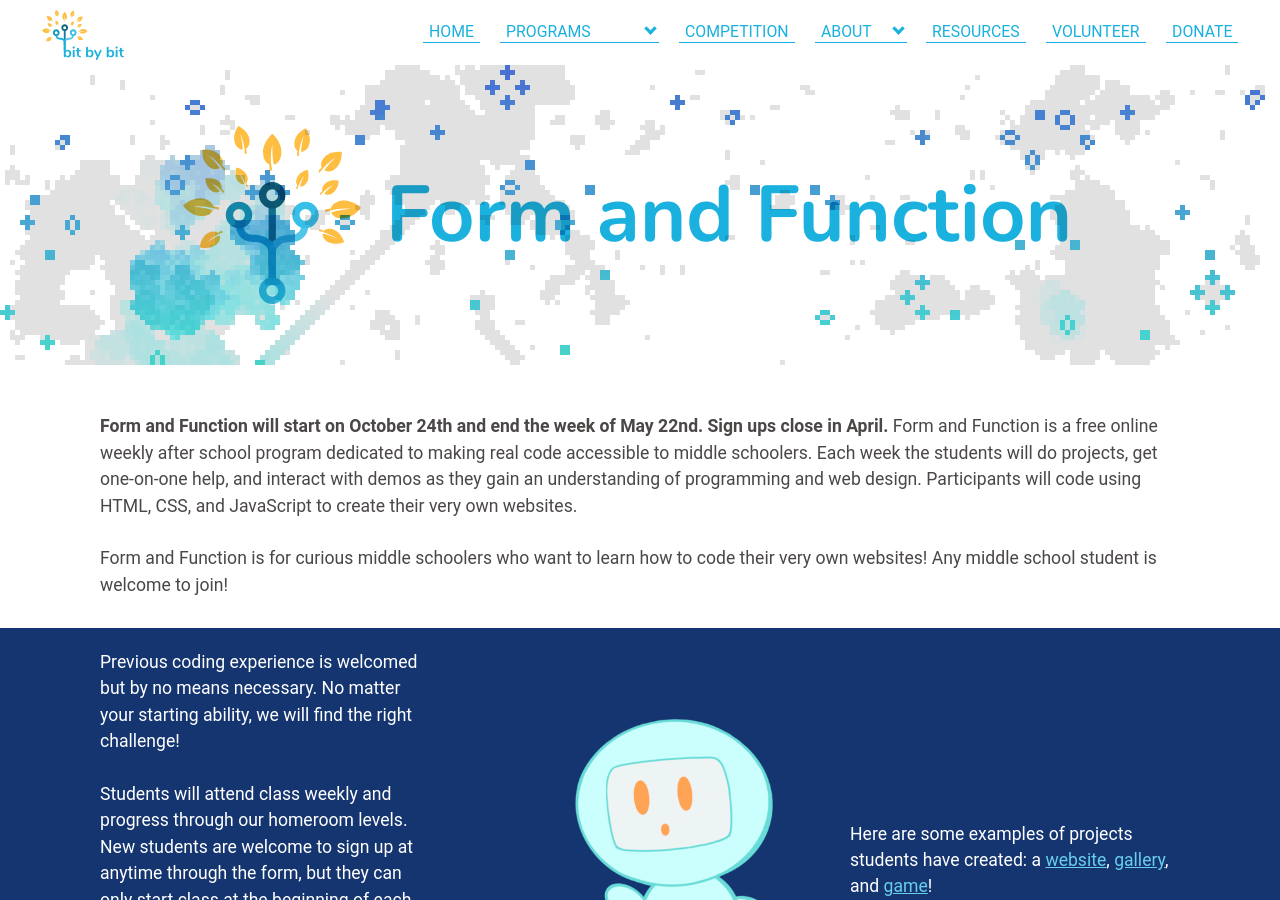
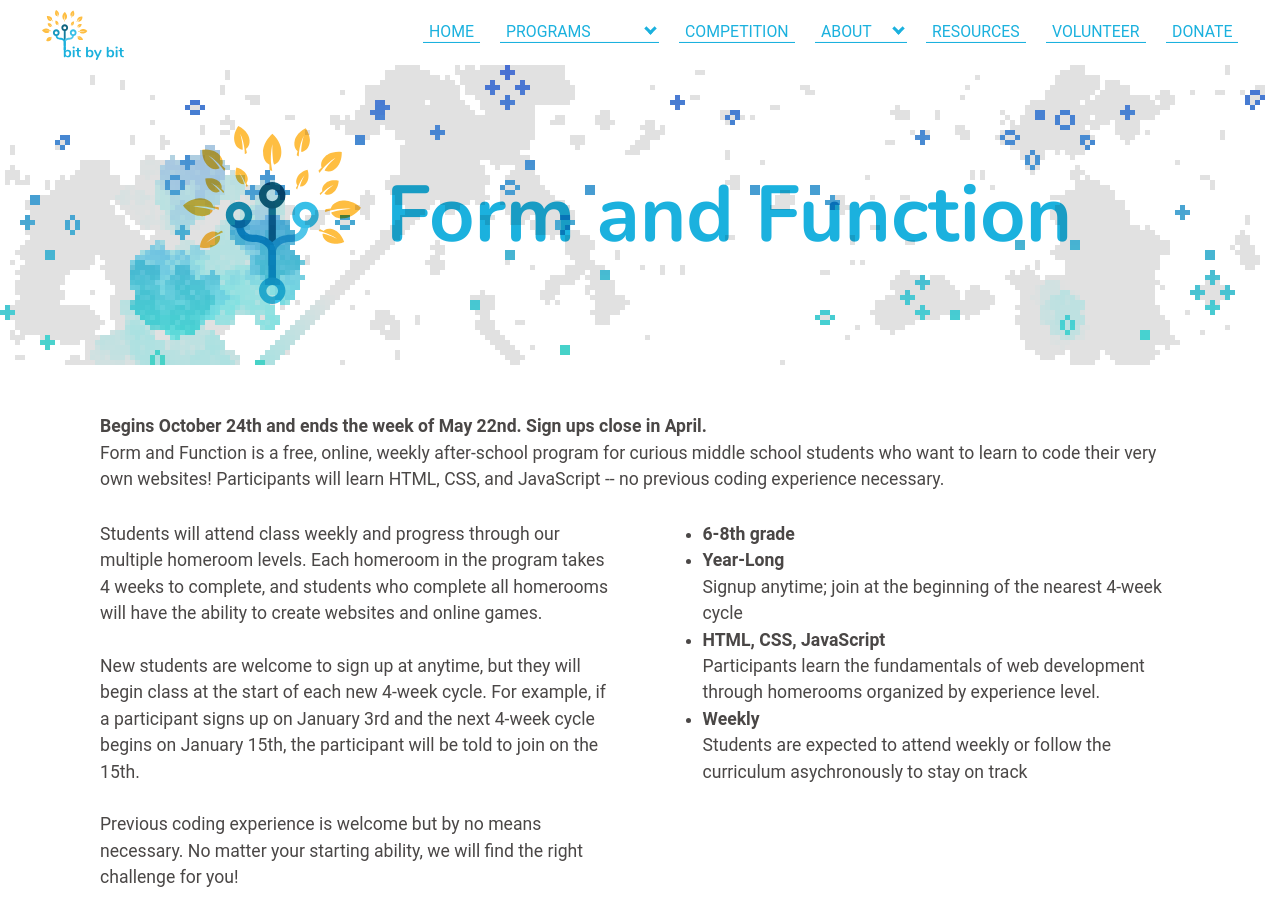
Before and after one commit to bit-by-bit-coding/bxb-website, a Jekyll site: the page built from formfunction.html, in a window 1280 px wide and 900 px high. Built offline with Jekyll 4.4.1, drawn with Linux system fonts in a browser that asks for light colours; nearby versions of some CDN libraries; some web fonts are replaced; some of the changed text lies outside the part shown.

Commit message:
fix ff page

```diff
--- a/formfunction.html
+++ b/formfunction.html
@@ -10,48 +10,75 @@
 <div class="details-container">
     <div class="details-item">
         <p class="medium-text">
-            <b>Form and Function will start on October 24th and end the week of May 22nd. Sign ups close in April. </b>
-            Form and Function is a free online weekly after school program dedicated to making real code accessible to middle
-            schoolers.
-            Each week the students will do projects, get one-on-one help,
-            and interact with demos as they gain an understanding of programming and web design.
-            Participants will code using HTML, CSS, and JavaScript to create their very own websites.
-            <br><br>
-            Form and Function is for curious middle schoolers who want to learn how to code their very own websites!
-            Any middle school student is welcome to join!
-            <br>
+            <b>Begins October 24th and ends the week of May 22nd. Sign ups close in April.</b> <br>
+            Form and Function is a free, online, weekly after-school program for curious middle school students who want to learn to code their very own websites! Participants will learn HTML, CSS, and JavaScript -- no previous coding experience necessary.
+
+            <div class="details-container">
+                <div class="details-item space">
+                    <p class="no-above">
+                        Students will attend class weekly and progress through our multiple homeroom levels. Each homeroom in the program takes 4 weeks to complete, and students who complete all homerooms will have the ability to create websites and online games. <br><br>
+
+                        New students are welcome to sign up at anytime, but they will begin class at the start of each new 4-week cycle. For example, if a participant signs up on January 3rd and the next 4-week cycle begins on January 15th, the participant will be told to join on the 15th. <br><br>
+
+                        Previous coding experience is welcome but by no means necessary. No matter your starting ability, we will find the right challenge for you!
+                    </p>
+                </div>
+                <div class="details-item">
+                    <p class="no-above">
+                        <ul class="no-above2">
+                            <li><b>6-8th grade</b></li>
+                            <li><b>Year-Long</b><br>
+                                Signup anytime; join at the beginning of the nearest
+                                4-week cycle</li>
+                            <li><b>HTML, CSS, JavaScript</b><br>
+                                Participants learn the fundamentals of web development through homerooms organized by experience level.</li>
+                            <li><b>Weekly</b><br>
+                                Students are expected to attend weekly or follow the curriculum asychronously to stay on track </li>
+                            </ul>
+                    </p>
+                </div>
+                <p class="no-above2">
+            </div>
 
         </p>
         <!-- <p class="title-text"><strong>Check back in the end of August when registration opens for the next school year!</strong></p> -->
         <div class="details-container blue-box">
             <p class="details-item">
-                Previous coding experience is welcomed but by no means necessary.
-                No matter your starting ability, we will find the right challenge!
-                <br> <br>
-                Students will attend class weekly and progress through our homeroom levels.
+                <br>
+                <b>Each week, students will...</b> <br> <br>
+                      Learn to code their homeroom project <br> <br>
+                      Work through our curriculum, available <a href="https://bitbybitcoding.org/ffresources">here</a> <br> <br>
+                      Work one-on-one with live instructors <br> <br>
+                      Interact with our <a href="https://tutorials.bitbybitcoding.org/">demos</a> to dive into concepts <br> <br>
+                      Gain a deeper understanding of programming and web design <br> <br>
+
                <!-- To learn more about what those levels look like, check out our <strong><a
                     href="{{ 'homerooms.html' | relative_url | remove: '.html' }}">homeroom levels guide</a></strong>.
                     <br> <br>-->
-                New students are welcome to sign up at anytime through the form, but they can only start class at the beginning of each new cycle.
-                <br> <br>
-                The program is organized into multiple homerooms that each take 4 weeks to complete, and it prefers students to have a computer to code.
+
             </p>
             <img id="ff-image" class="details-item" src="imgs\bitbotdog.PNG">
             <p id="project-links" class="details-item">
-                Here are some examples of projects students have created: a <a href="https://po7qc.csb.app/">website</a>, <a
-                href="https://1j4eb.csb.app/">gallery</a>, and <a href="https://9mr74.csb.app/">game</a>!
+                <b>Students have created...</b> <a href="https://po7qc.csb.app/">
+                    <br><br>
+                    Fun facts about donuts</a> <br><br>
+                    <a href="https://1j4eb.csb.app/">Clock for cat lovers</a> <br><br> <a href="https://9mr74.csb.app/">A hangman Game</a>!
             </p>
         </div>
+
+        <h2>Scheduling</h2>
 
         <div class="details-container">
             <div class="details-item space">
                 <p class="no-above">
-                    Students will attend one of our three sessions. The sessions are:
+                    Students will attend one of the three weekly sessions:
                     <ul class="no-above2">
                         <li>Monday from 4:30 to 5:30 pm PT / 7:30 to 8:30 pm ET</li>
                         <li>Wednesday from 4:30 to 5:30 pm PT / 7:30 to 8:30 pm ET</li>
                         <li>Friday from 4:30 to 5:30 pm PT / 7:30 to 8:30 pm ET</li>
                     </ul>
+                    The last week of the program will be the week of the 22nd of May.
+
                 </p>
             </div>
             <div class="details-item">
@@ -65,10 +92,9 @@
                 </p>
             </div>
             <p class="no-above2">
-                The last week of the program will be the week of the 22nd of May.            </p>
         </div>
         <p class="title-text"><strong>
-            Form and Function is online so you can join us from anywhere!
+            Online and Free -- Join From Anywhere!
             <!-- The program is free, with a suggested donation of $20 per month! -->
         </strong></p>
         <a class="middle-button" href="{{ 'donate.html' | relative_url | remove: '.html' }}">
--- a/styles/programdetails.scss
+++ b/styles/programdetails.scss
@@ -2,6 +2,10 @@
 ---
 
 @import "variables";
+
+.no-indented-list{
+margin-left:10px;
+}
 
 .title-text{
   font-size: 1rem;
@@ -456,7 +460,7 @@
 //Form and Function
 #ff-image {
   width: 20vw;
-  max-width: 350px;
+  max-width: 250px;
   margin: 15px;
   margin-right: 35px;
   padding: 0 20px;
```
